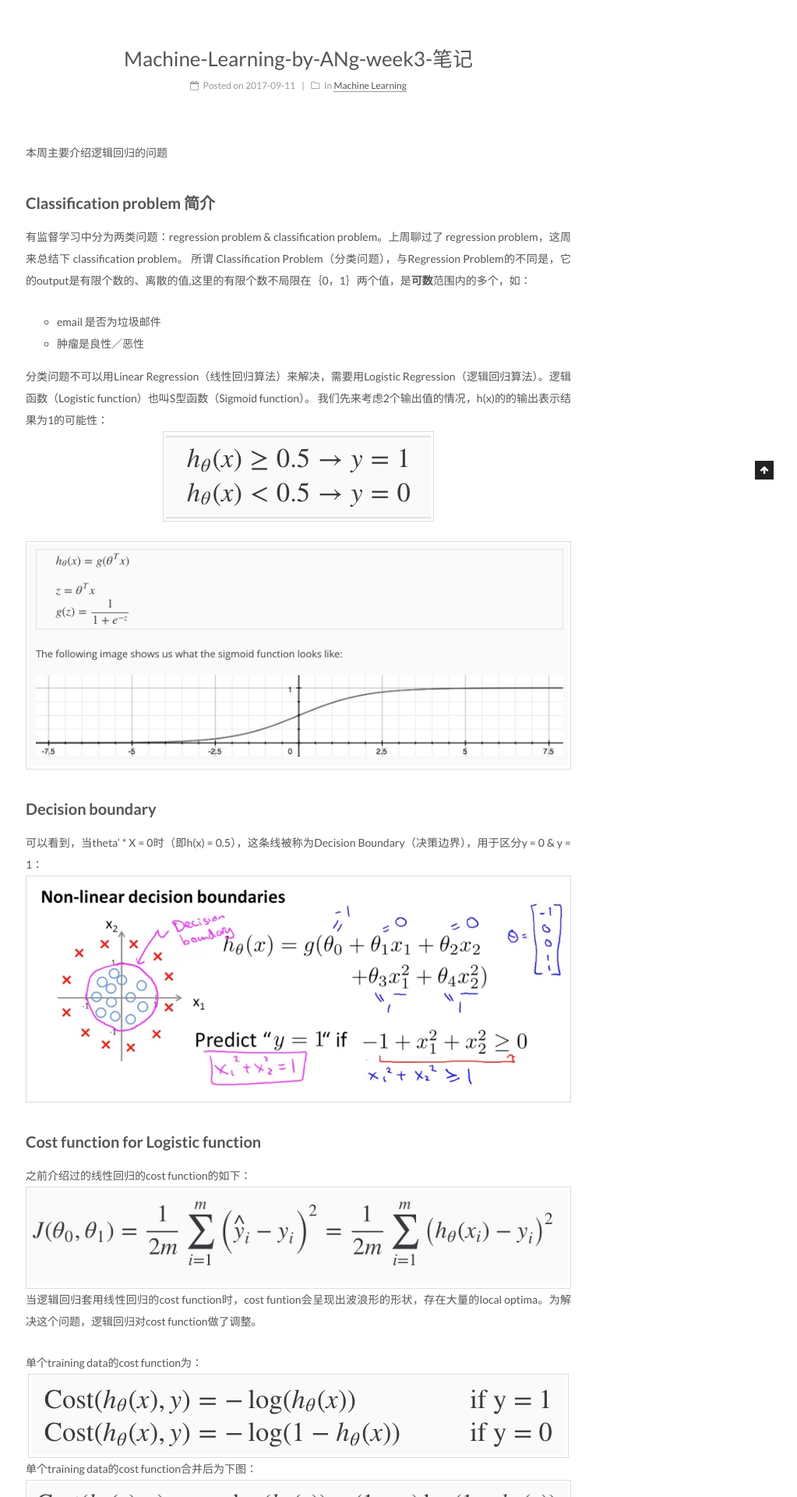
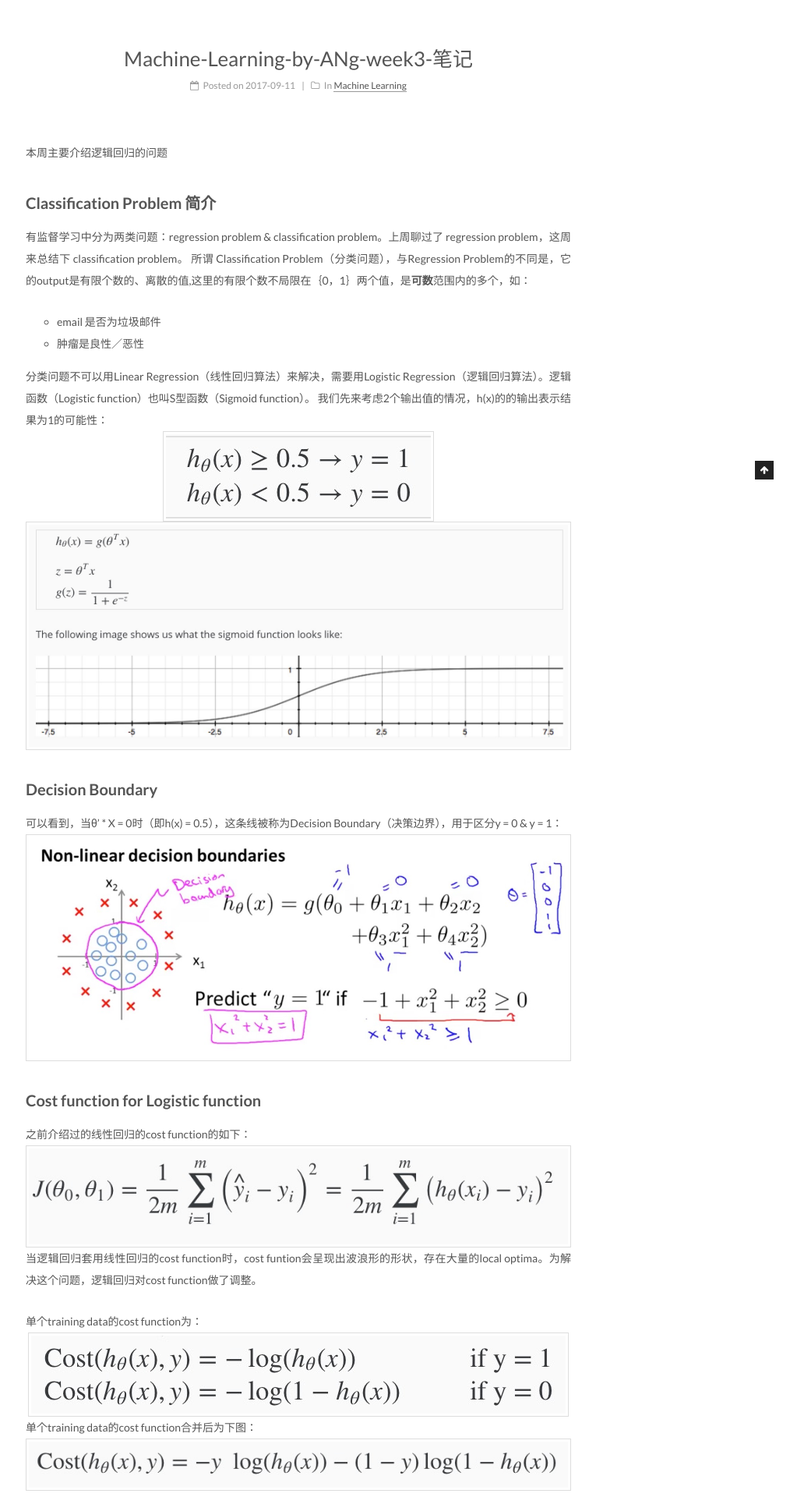
Before and after one commit to qimiguang/qimiguang.github.io, a Jekyll site: the page built from _posts/2017-09-11-Machine-Learning-Classification-Problem-笔记.md, in a window 1280 px wide. Shown: the part 385-2305 px from the top of the page at 78% size, without its empty margins (257-1280 px from the left). Built offline with Jekyll 4.4.1, drawn with Linux system fonts in a browser that asks for light colours; some of the changed text lies outside the part shown.

```diff
--- a/_posts/2017-09-11-Machine-Learning-Classification-Problem-笔记.md
+++ b/_posts/2017-09-11-Machine-Learning-Classification-Problem-笔记.md
@@ -9,7 +9,7 @@ tags:
 
 本周主要介绍逻辑回归的问题
 
-## Classification problem 简介
+## Classification Problem 简介
 有监督学习中分为两类问题：regression problem & classification problem。上周聊过了 regression problem，这周来总结下 classification problem。
 所谓 Classification Problem（分类问题），与Regression Problem的不同是，它的output是有限个数的、离散的值,这里的有限个数不局限在｛0，1｝两个值，是**可数**范围内的多个，如：
 - email 是否为垃圾邮件
@@ -18,11 +18,11 @@ tags:
 分类问题不可以用Linear Regression（线性回归算法）来解决，需要用Logistic Regression（逻辑回归算法）。逻辑函数（Logistic function）也叫S型函数（Sigmoid function）。
 我们先来考虑2个输出值的情况，h(x)的的输出表示结果为1的可能性：
 ![](/assets/images/ml/hxtoy.jpeg)
-
 ![](/assets/images/ml/Logistic-Function.jpg)
 
-## Decision boundary
-可以看到，当theta' * X = 0时（即h(x) = 0.5），这条线被称为Decision Boundary（决策边界），用于区分y = 0 & y = 1：
+
+## Decision Boundary
+可以看到，当θ' * X = 0时（即h(x) = 0.5），这条线被称为Decision Boundary（决策边界），用于区分y = 0 & y = 1：
 ![decision boundary of logistic function](/assets/images/ml/week3-decision-boundary.jpg)
 
 ## Cost function for Logistic function
```
Also changed, not shown: other parts of _posts/2017-09-11-Machine-Learning-Classification-Problem-笔记.md (+6 -0 lines), assets/images/ml/week3-gradient-descent.jpeg (added).
